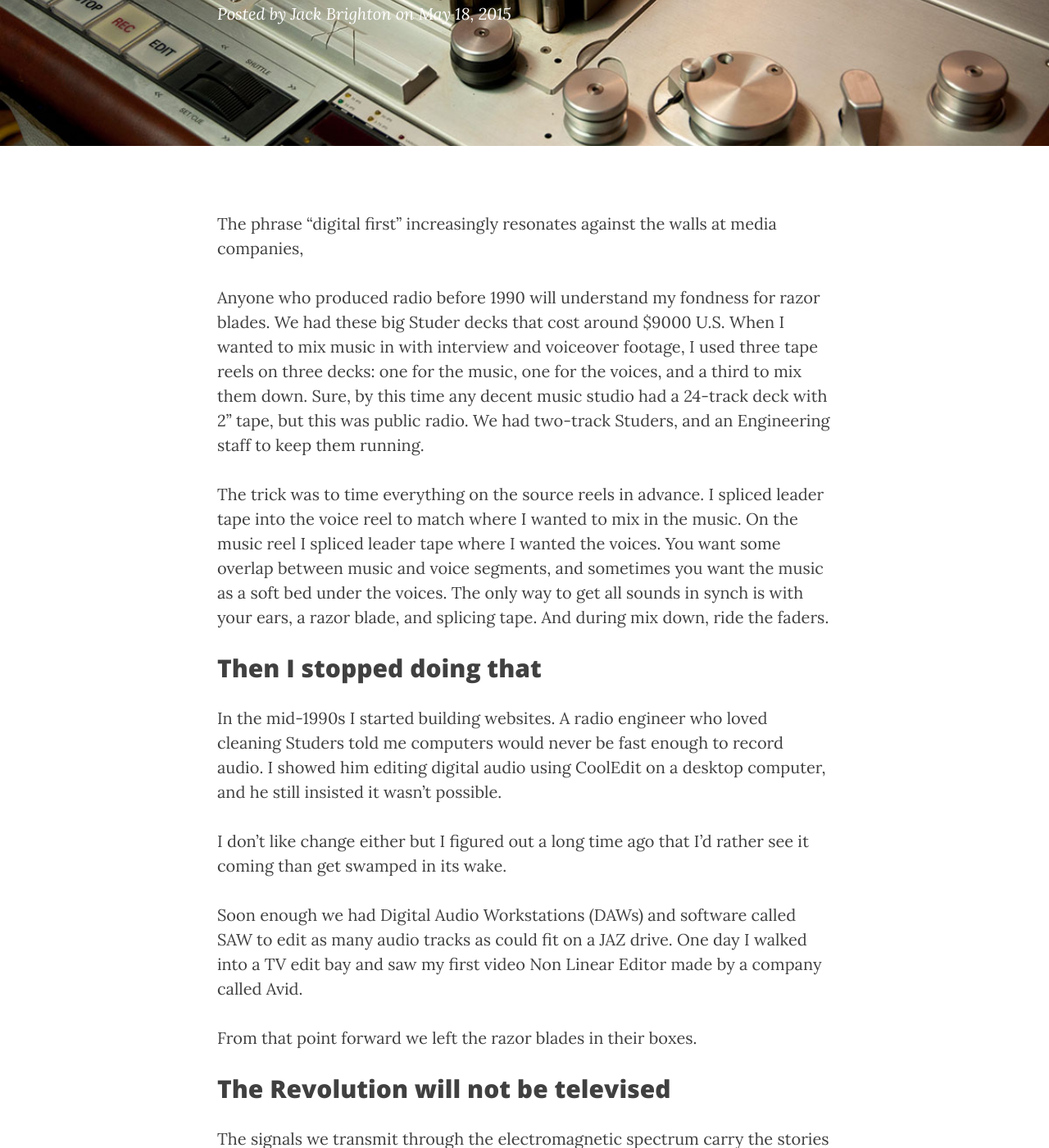
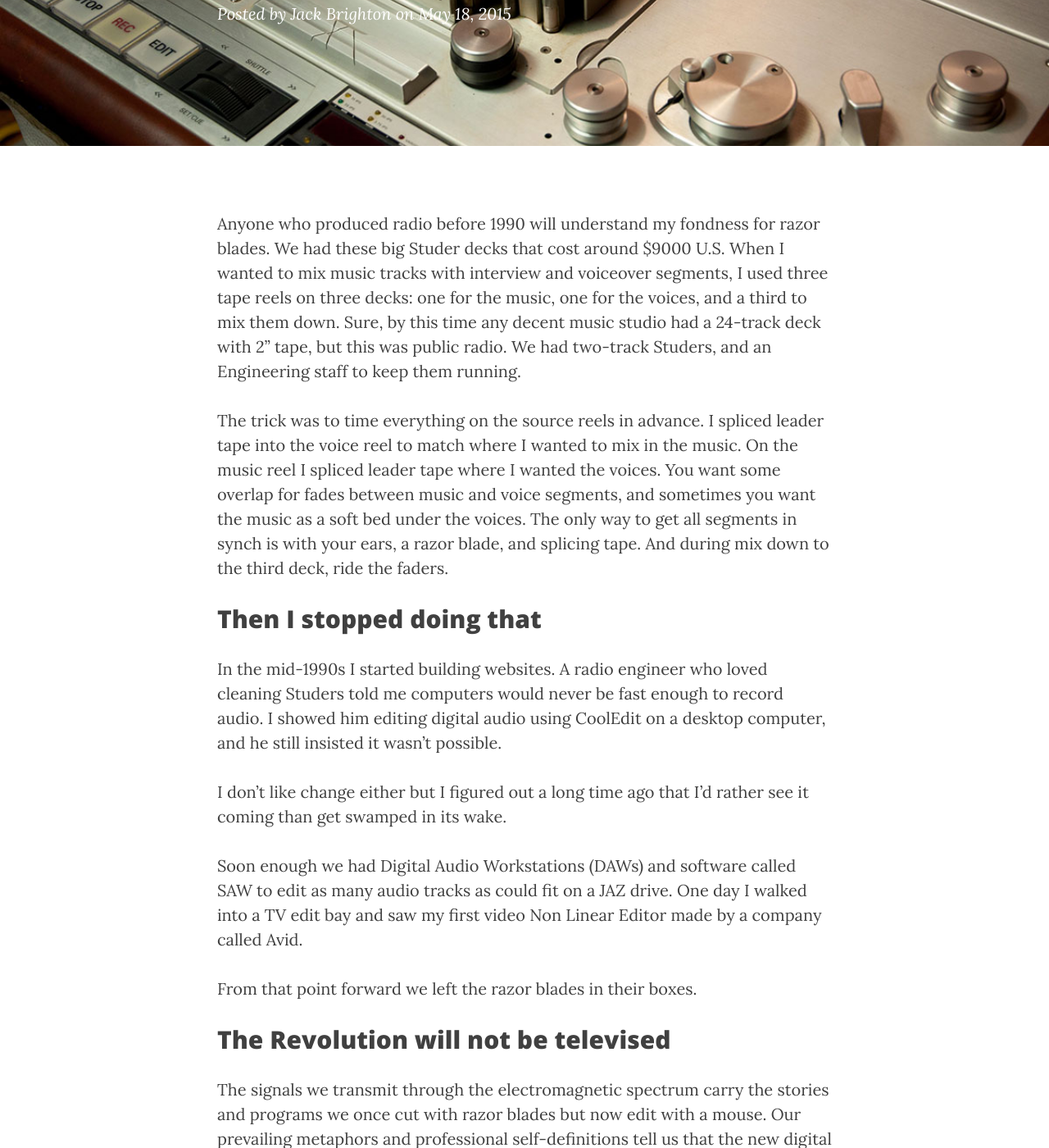
Before and after one commit to jackbrighton/jackbrighton.github.io, a Jekyll site: the page built from _posts/2015-05-18-becoming-digital.md, in a window 1280 px wide and 1400 px high, scrolled down 354 px. Shown: the whole window at 82% size. Built offline with Jekyll 4.4.1, drawn with Linux system fonts in a browser that asks for light colours; nearby versions of some CDN libraries; some of the changed text lies outside the part shown.

Commit message:
edits to post

```diff
--- a/_posts/2015-05-18-becoming-digital.md
+++ b/_posts/2015-05-18-becoming-digital.md
@@ -7,11 +7,9 @@
 header-img: "img/studer-2-track.jpg"
 ---
 
-The phrase "digital first" increasingly resonates against the walls at media companies,
+Anyone who produced radio before 1990 will understand my fondness for razor blades. We had these big Studer decks that cost around $9000 U.S.  When I wanted to mix music tracks with interview and voiceover segments, I used three tape reels on three decks: one for the music, one for the voices, and a third to mix them down. Sure, by this time any decent music studio had a 24-track deck with 2” tape, but this was public radio. We had two-track Studers, and an Engineering staff to keep them running.
 
-Anyone who produced radio before 1990 will understand my fondness for razor blades. We had these big Studer decks that cost around $9000 U.S.  When I wanted to mix music in with interview and voiceover footage, I used three tape reels on three decks: one for the music, one for the voices, and a third to mix them down. Sure, by this time any decent music studio had a 24-track deck with 2” tape, but this was public radio. We had two-track Studers, and an Engineering staff to keep them running.
-
-The trick was to time everything on the source reels in advance. I spliced leader tape into the voice reel to match where I wanted to mix in the music. On the music reel I spliced leader tape where I wanted the voices. You want some overlap between music and voice segments, and sometimes you want the music as a soft bed under the voices. The only way to get all sounds in synch is with your ears, a razor blade, and splicing tape.  And during mix down, ride the faders.
+The trick was to time everything on the source reels in advance. I spliced leader tape into the voice reel to match where I wanted to mix in the music. On the music reel I spliced leader tape where I wanted the voices. You want some overlap for fades between music and voice segments, and sometimes you want the music as a soft bed under the voices. The only way to get all segments in synch is with your ears, a razor blade, and splicing tape.  And during mix down to the third deck, ride the faders.
 
 ## Then I stopped doing that
 
@@ -25,16 +23,16 @@
 
 ## The Revolution will not be televised
 
-The signals we transmit through the electromagnetic spectrum carry the stories and programs we once cut with razor blades but now edit with a mouse.  Our prevailing metaphors and professional self-definitions tell us that the new digital tools are easier to use, but do the same things we’ve always done: broadcasting. This is exactly where we’re getting swamped.
+The signals we transmit through the electromagnetic spectrum carry the stories and programs we once cut with razor blades but now edit with a mouse.  Our prevailing metaphors and professional self-definitions tell us that the new digital tools are easier to use, but do the same things we’ve always done: broadcasting. This is exactly where we’re getting stuck.
 
-Meanwhile anyone with a smart phone can produce audio and video content of an acceptable quality. “Posh!” says my Studer-cleaning colleague. “It’s not broadcast quality!” And there’s one place where we disconnect from a possible future where public broadcasting is still relevant.
+Meanwhile anyone with a smart phone can produce audio and video content and share it with the world. “Posh!” says my Studer-cleaning colleague. “It’s not broadcast quality!” And there’s one place where we disconnect from a possible future where public broadcasting is still relevant to the lives of most people.
 
 ## Ooops, I just called it broadcasting too. Old habits die hard.
 
 ![chart showing rapid growth of digital media consumption](/img/media-comparison-voters.jpg)
 
-We define ourselves as broadcasters, producing public radio and public television. We win awards, and take justifiable pride in our work. Most importantly, we make a huge difference in our community. We pursue our mission to inform, educate, and enlighten with integrity, and we enjoy the trust and support of our audiences.
+We define ourselves as broadcasters, producing public radio and public television. We win awards, and take justifiable pride in our work. Most importantly, we make a huge difference in our communities. We pursue our mission to inform, educate, and enlighten with integrity, and we enjoy the trust and support of our audiences.
 
-But we see the trends shown in the above graph. We know that audience engagement with new media technologies is shifting faster than any time in the history of media. In meetings everywhere, we say public broadcasting needs to become effective and relevant in the digital age. There are pockets of success in a few places, but in large part we haven’t made the transition from public broadcasting to public media.
+But we see the trends shown in the above graph. We know that audience engagement with new media technologies is shifting faster than any time in the history of media, and that media technologies will continue to rapidly change. In meetings everywhere, we say public broadcasting needs to become effective and relevant in the digital and social media age. There are [pockets](http://www.northcountrypublicradio.org/) of [innovation](http://socialmediadesk.tumblr.com/), [success](http://www.opb.org/), and [awesomeness](http://blog.apps.npr.org/) in a few [places](http://www.kqed.org/), but in large part we haven’t made the transition from public broadcasting to public media.
 
 How do we do that? Stop thinking of ourselves as broadcasters first. We need to become digital first.
```
